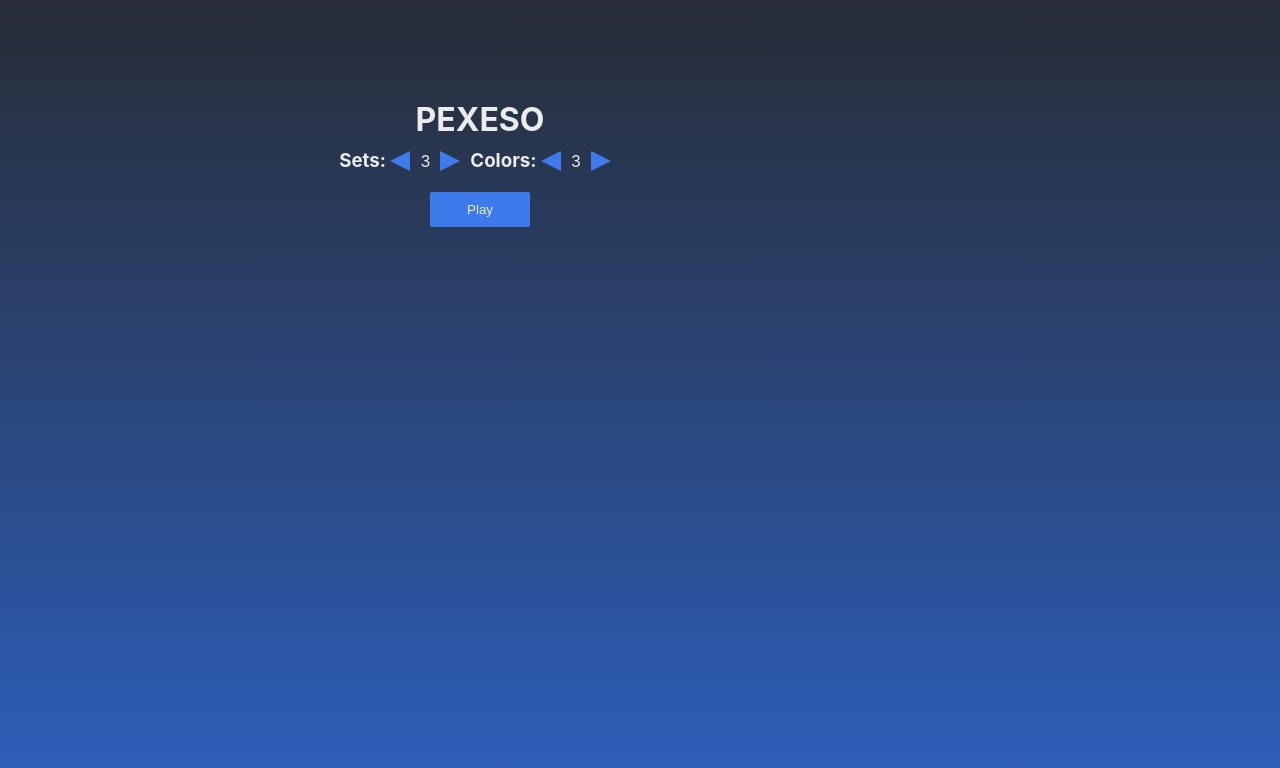
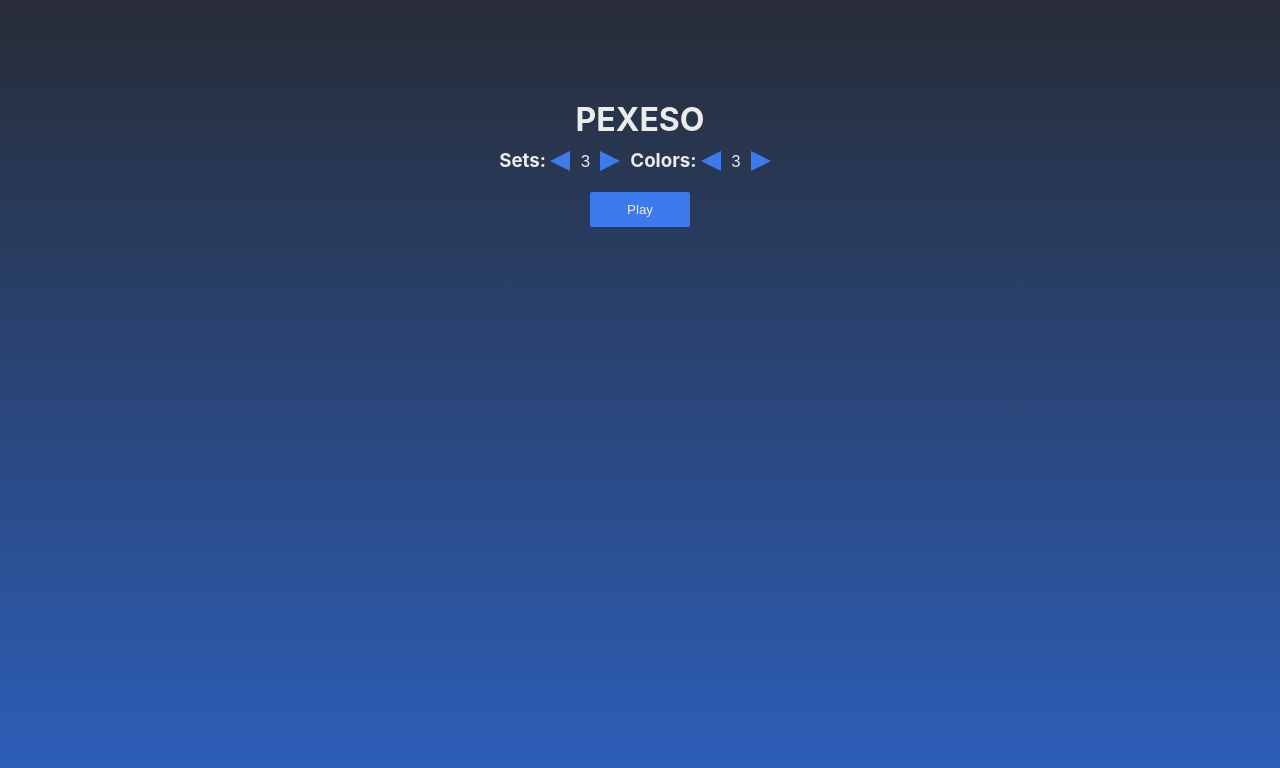
Before and after one commit to roborytir/pexeso, a React app: page / in a window 1280 px wide. Shown: the top 768 px of the page. Built offline with nearby package versions, Linux system fonts and the light colour scheme.

Commit message:
Add mobile and other styling improvements

```diff
--- a/src/App.tsx
+++ b/src/App.tsx
@@ -1,6 +1,6 @@
 import React from 'react';
 import { GameManager } from './logic/GameManager';
 
-export const App = () => <GameManager />;
+export const App = () => <><div className="app-background" /><GameManager /></>;
 
 export default App;
--- a/src/components/Card/Card.css
+++ b/src/components/Card/Card.css
@@ -4,6 +4,25 @@
     position: relative;
     animation-fill-mode: forwards;
     animation-duration: 0.8s;
+    width: 10rem;
+    height: 10rem;
+}
+
+/* Tablet */
+@media screen and (max-width: 64em) {
+    .card {
+        width: 8rem;
+        height: 8rem;
+    }
+}
+
+/* Mobile */
+@media screen and (max-width: 26em) {
+    .card {
+        width: 7rem;
+        height: 7rem;
+
+    }
 }
 
 .cardSymbol {
@@ -11,15 +30,17 @@
     top: 0;
     left: 0;
     padding: 2rem;
+    height: 100%;
+    width: 100%;
 }
 
 @keyframes :global(popout) {
     from {
-        transform: scale(0.75) perspective(100px) rotateX(0deg) rotateY(180deg);
+        transform: scale(1) perspective(100px) rotateX(0deg) rotateY(180deg);
     }
 
     15% {
-        transform: scale(1.1) perspective(100px) rotateX(0deg) rotateY(180deg);
+        transform: scale(1.2) perspective(100px) rotateX(0deg) rotateY(180deg);
     }
 
     to {
--- a/src/components/Card/Card.tsx
+++ b/src/components/Card/Card.tsx
@@ -12,17 +12,12 @@ export interface ICardProps {
     color: string;
     isFlipped?:boolean;
     isHidden?:boolean;
-    sizeX?: number;
-    sizeY?:number;
 }
 
-export const Card = ({
-    sizeX = 128, sizeY = 128,
-    isFlipped, isHidden, cardName, cardId, onClick, color
-}: ICardProps) => {
+export const Card = ({ isFlipped, isHidden, cardName, cardId, onClick, color }: ICardProps) => {
     const ref = useRef<HTMLDivElement>(null);
     let flippedRotation = isFlipped ? -180 : 0;
-    const defaultRotation = `perspective(100px) rotateX(0deg) rotateY(${flippedRotation}deg) scale(0.75)`;
+    const defaultRotation = `perspective(100px) rotateX(0deg) rotateY(${flippedRotation}deg)`;
     const newTransform = useRef(defaultRotation);
 
     useEffect(()=>{
@@ -47,7 +42,7 @@ export const Card = ({
         if (invert){
             flippedRotation = isFlipped ? 0 : -180;
         }
-        return `perspective(100px) rotateX(${-rotateX}deg) rotateY(${rotateY + flippedRotation}deg) scale(0.75)`;
+        return `perspective(100px) rotateX(${-rotateX}deg) rotateY(${rotateY + flippedRotation}deg)`;
     };
 
     const handleMouseMove = (e: React.MouseEvent<HTMLDivElement, MouseEvent>) => {
@@ -70,8 +65,6 @@ export const Card = ({
             data-cardname={cardName}
             ref={ref}
             style={{
-                width: sizeX,
-                height: sizeY,
                 pointerEvents: (isHidden) ? 'none' : 'all',
                 transform: newTransform.current,
                 animationName: isHidden ? 'popout' : 'initial',
@@ -86,11 +79,7 @@ export const Card = ({
             {isFlipped && (
                 <Symbol
                     className={css.cardSymbol}
-                    style={{
-                        maxWidth: sizeX,
-                        maxHeight: sizeY,
-                        fill: color
-                    }}
+                    style={{ fill: color }}
                 />
             )}
         </div>
--- a/src/containers/CardContainer/CardContainer.css
+++ b/src/containers/CardContainer/CardContainer.css
@@ -1,8 +1,28 @@
 .cardContainer {
     display: grid;
-    grid-template-columns: repeat(8, minmax(100px, 1fr));
-    max-width: 120rem;
+    grid-template-columns: repeat(8, minmax(10rem, 1fr));
+    max-width: 100rem;
     margin: 5rem auto;
     align-items: center;
     justify-items: center;
+    gap: 1rem;
 }
+
+
+/* Tablet */
+@media screen and (max-width: 64em) {
+    .cardContainer {
+        margin-top: 7rem;
+        max-width: 80rem;
+        grid-template-columns: repeat(4, minmax(8rem, 1fr));
+    }
+}
+
+/* Mobile */
+@media screen and (max-width: 26em) {
+    .cardContainer {
+        max-width: 30rem;
+        grid-template-columns: repeat(4, minmax(7rem, 1fr));
+
+    }
+}
--- a/src/containers/MainMenu/MainMenu.css
+++ b/src/containers/MainMenu/MainMenu.css
@@ -1,5 +1,6 @@
 .mainMenu {
-    padding: 10rem;
+    padding-top: 10rem;
+    margin: 0 auto;
     max-width: 96rem;
     display: flex;
     flex-direction: column;
--- a/src/index.css
+++ b/src/index.css
@@ -8,9 +8,9 @@
 }
 
 html {
-    background-color: var(--c-background);
     font-size: 62.5%;
     height: 100%;
+    background: var(--c-background);
 }
 
 body {
@@ -18,8 +18,6 @@ body {
     font-size: 1.6em;
     color: var(--c-text-base);
     height: 100%;
-    position: relative;
-    background: linear-gradient(var(--c-background), var(--c-primary-hover));
     overflow: auto;
 }
 
@@ -40,3 +38,18 @@ button:hover {
     background: var(--c-primary-hover);
 
 }
+
+:global(#app){
+    overflow: auto;
+    position: relative;
+}
+
+:global(.app-background) {
+    top: 0;
+    left: 0;
+    z-index: -1;
+    position: fixed;
+    height: 100vh;
+    width: 100vw;
+    background: linear-gradient(var(--c-background), var(--c-primary-hover));
+}
--- a/src/logic/GameManager.tsx
+++ b/src/logic/GameManager.tsx
@@ -9,7 +9,7 @@ export const GameManager = () => {
     const [ gameState, setgameState ] = useState<GameState>('menu');
 
     return (
-        <div>
+        <>
             {gameState === 'menu' && (
                 <MainMenu onGameStart={(sets, colors)=>{
                     setNumberOfSets(sets); setNumberOfColors(colors); setgameState('playing');
@@ -35,7 +35,7 @@ export const GameManager = () => {
             {gameState === 'gameover' && (
                 <GameOver onBackToMainMenu={()=>{setgameState('menu');}} onGameReset={()=>{setgameState('playing');}}/>
             )}
-        </div>
+        </>
     );
 
 };
```
